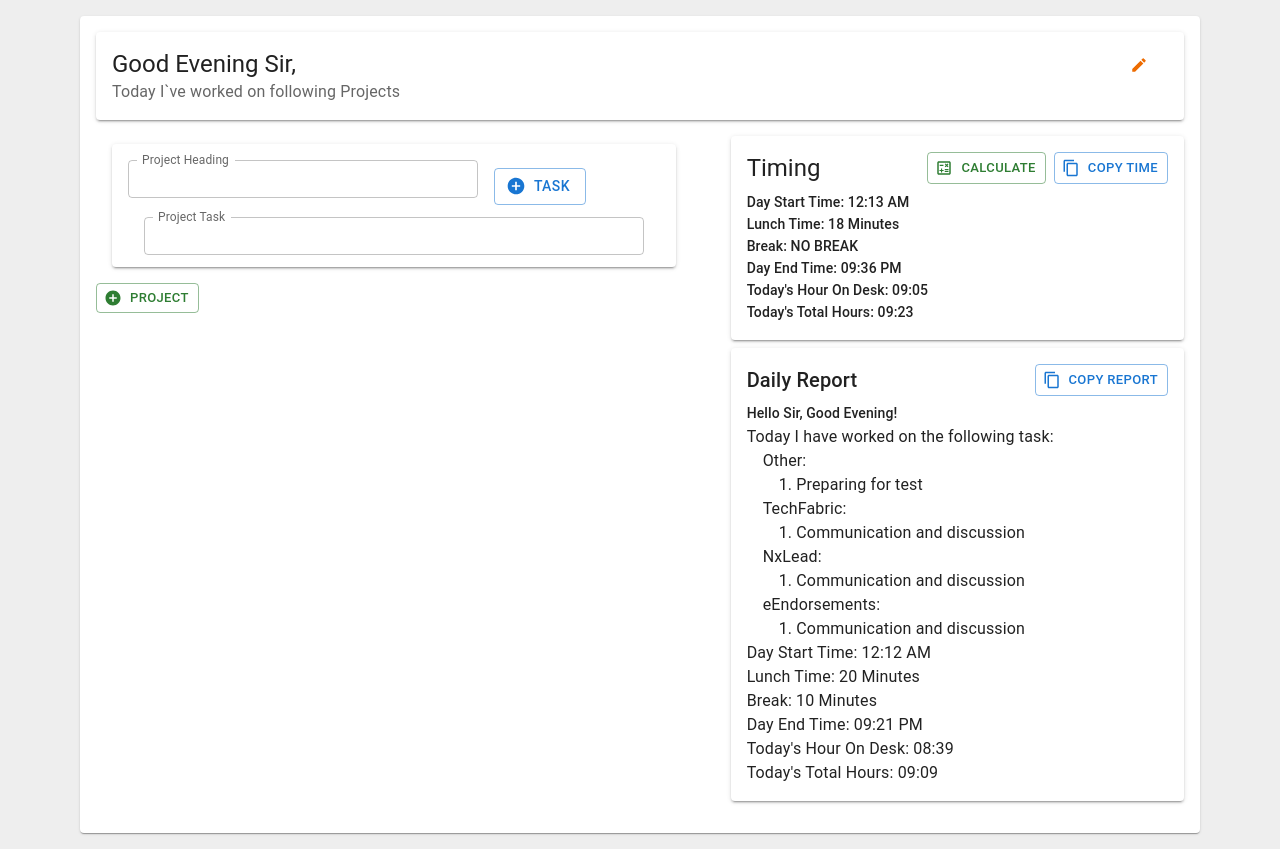
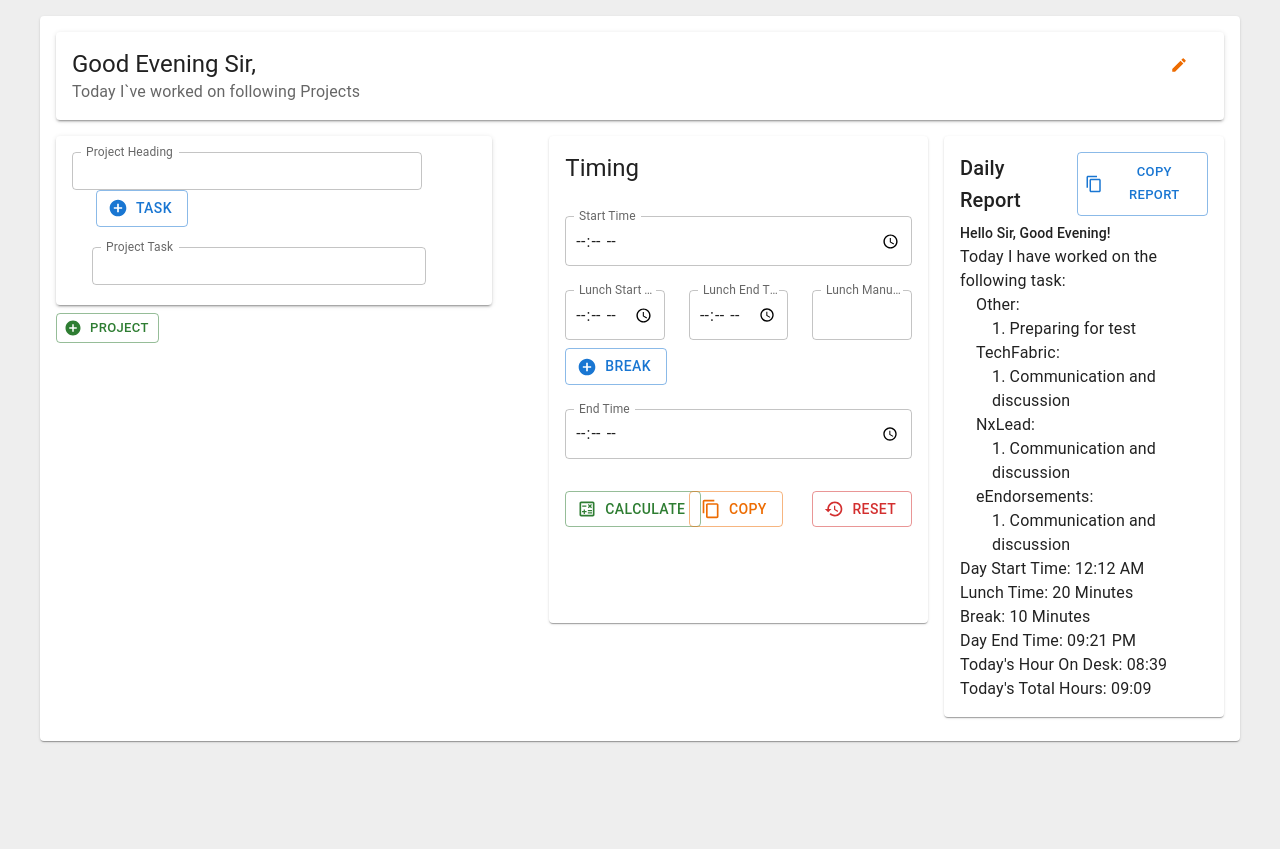
Before and after one commit to sunilFSDeveloper/report-generate, a React (Create React App) app: page / in a window 1280 px wide. After the commit the page ends 800 px from the top, so only its background shows below. Built offline with nearby package versions, Linux system fonts and the light colour scheme.

Commit message:
time-calculation Added time calculation basic

```diff
--- a/src/components/Report.tsx
+++ b/src/components/Report.tsx
@@ -14,21 +14,29 @@ import FinalReportComponent from './FinalReportComponent';
 const Report: React.FC = () => {
 
   return (
-    <Container style={{ justifyContent: 'center', alignItems: 'center' }}>
-      <Card sx={{ margin: 2}}>
-        <Paper elevation={2} sx={{m: 2, mb: 0}}>
+    <Container
+      style={{
+        justifyContent: 'center',
+        alignItems: 'center',
+        maxWidth: '100%'
+        }}
+    >
+      <Card sx={{ margin: 2 }}>
+        <Paper elevation={2} sx={{ m: 2, mb: 0 }}>
           <HeaderComponent />
         </Paper>
         <CardContent>
-          <Grid container>
-            <Grid item xs={7}>
+          <Grid container spacing={2}>
+            <Grid item sm={12} lg={5}>
               <TaskParentComponent />
             </Grid>
-            <Grid item xs={5}>
-              <Paper elevation={2} sx={{p: 2, mb: 1}}>
+            <Grid item sm={12} lg={4}>
+              <Paper  sx={{ p: 2 }}>
                 <TimeDetailsComponent />
               </Paper>
-              <Paper elevation={2} sx={{p: 2, mb: 1}}>
+            </Grid>
+            <Grid item sm={12} lg={3}>
+              <Paper sx={{ p: 2 }}>
                 <FinalReportComponent />
               </Paper>
             </Grid>
--- a/src/components/TaskComponent.tsx
+++ b/src/components/TaskComponent.tsx
@@ -2,18 +2,15 @@ import { AddCircleOutlined } from '@mui/icons-material';
 import { DeleteOutline } from '@mui/icons-material';
 import {
   Button,
+  Grid,
   IconButton,
-  List,
-  ListItem,
   Paper,
   TextField,
-  Typography
 } from '@mui/material';
 import React, { ChangeEvent, useState } from 'react';
 
 const TaskComponent: React.FC = () => {
 
-  const [editProjectDetails, setEditProjectDetails] = useState(true)
   const [projectHeading, setProjectHeading] = useState('')
 
   const uniqueId = () => Math.random().toString(36).substring(7);
@@ -40,8 +37,7 @@ const TaskComponent: React.FC = () => {
 
   return (
     <>
-      <Paper elevation={2} sx={{p: 2, mb: 1, pb: 0 }}>
-        { editProjectDetails ?
+      <Paper elevation={2} sx={{p: 2, mb: 1, maxWidth: '100%' }} >
         <TextField
           label="Project Heading"
           variant="outlined"
@@ -57,34 +53,18 @@ const TaskComponent: React.FC = () => {
             },
           }}
         />
-            :
-            <Typography variant="h6">
-              Project Heading
-            </Typography>
-        }
         <Button
           variant="outlined"
           startIcon={<AddCircleOutlined />}
           size='medium'
-          sx={{ml: 2, mt: 1}}
+          sx={{ ml: 3 }}
           onClick={addTaskField}
           >
           Task
         </Button>
-        <List dense>
         {fields.map((field, index) => (
-            <ListItem
-            secondaryAction={index !==0 &&
-              <IconButton
-                edge="end"
-                aria-label="delete"
-                onClick={() => deleteField(index)}
-              >
-                <DeleteOutline color='error' />
-              </IconButton>
-            }
-            >
-                <div key={field.id}>
+        <Grid container spacing={2} key={field.id} sx={{ m: 0.5 }}>
+          <Grid item xs={10}>
             <TextField
               label="Project Task"
               variant="outlined"
@@ -93,17 +73,27 @@ const TaskComponent: React.FC = () => {
                 shrink: true,
               }}
               sx={{
-                      width: 500,
+                width: '100%',
                 '& .MuiInputBase-input': {
                   height: '5px',
                 },
               }}
               onChange={(e) => handleFieldChange(index, e.target.value)}
             />
-                </div>
-            </ListItem>
+          </Grid>
+          <Grid item xs={2}>
+            {index !== 0 && (
+              <IconButton
+                edge="end"
+                aria-label="delete"
+                onClick={() => deleteField(index)}
+              >
+                <DeleteOutline color="error" />
+              </IconButton>
+            )}
+          </Grid>
+        </Grid>
       ))}
-        </List>
       </Paper>
     </>
   )
--- a/src/components/TaskParentComponent.tsx
+++ b/src/components/TaskParentComponent.tsx
@@ -2,8 +2,8 @@ import { AddCircleOutlined } from '@mui/icons-material';
 import { DeleteOutline } from '@mui/icons-material';
 import {
   Button,
-  IconButton,
-  ListItem,
+  Grid,
+  IconButton
 } from '@mui/material';
 import React, { useState } from 'react';
 import TaskComponent from './TaskComponent';
@@ -29,21 +29,24 @@ const TaskParentComponent: React.FC = () => {
   return (
     <>
       {projects.map((field, index) => (
-        <ListItem
-          secondaryAction={index !==0 &&
-            <IconButton
-              edge="start"
-              aria-label="delete"
-              onClick={() => deleteField(index)}
-            >
-              <DeleteOutline color='error' />
-            </IconButton>
-          }
-          >
-            <div key={field.id}>
+        <Grid container spacing={2} key={field.id}>
+          <Grid item xs={11}>
+            <div>
               <TaskComponent />
             </div>
-        </ListItem>
+          </Grid>
+          <Grid item xs={1}>
+            {index !== 0 && (
+              <IconButton
+                edge="start"
+                aria-label="delete"
+                onClick={() => deleteField(index)}
+              >
+                <DeleteOutline color="error" />
+              </IconButton>
+            )}
+          </Grid>
+        </Grid>
       ))}
       <Button
         variant="outlined"
--- a/src/components/TimeDetailsComponent.tsx
+++ b/src/components/TimeDetailsComponent.tsx
@@ -1,39 +1,312 @@
 import {
+  AddCircleOutlined,
   CalculateOutlined,
   ContentCopy,
+  DeleteOutline,
+  RestoreOutlined,
 } from '@mui/icons-material';
 import {
   Button,
+  Grid,
+  IconButton,
+  TextField,
   Typography
 } from '@mui/material';
-import React from 'react';
+import React, { ReactElement, useState } from 'react';
+
+interface TimeRow {
+  startTime: string;
+  endTime: string;
+  manualTime: string;
+}
 
 const TimeDetailsComponent: React.FC = () => {
+
+  const [timeRows, setTimeRows] = useState<TimeRow[]>([])
+  const [startTime, setStartTime] = useState('')
+  const [lunchStartTime, setLunchStartTime] = useState('')
+  const [lunchEndTime, setLunchEndTime] = useState('')
+  const [lunchManualTime, setLunchManualTime] = useState('')
+  const [endTime, setEndTime] = useState('')
+  const [totalReportingTime, setTotalReportingTime] = useState<ReactElement | undefined>()
+
+  const handleAddRow = () => {
+    setTimeRows([...timeRows, { startTime: '', endTime: '', manualTime: '' }]);
+  };
+
+  const handleRemoveRow = (index: number) => {
+    const updatedRows = [...timeRows];
+    updatedRows.splice(index, 1);
+    setTimeRows(updatedRows);
+  };
+
+  const handleChange = (index: number, field: keyof TimeRow, value: string) => {
+    const updatedRows = [...timeRows];
+    updatedRows[index][field] = value;
+    setTimeRows(updatedRows);
+  }
+
+  const calculateTime = () => {
+    const startTimeDate = new Date(`2022-01-01T${startTime}`)
+    const endTimeDate = new Date(`2022-01-01T${endTime}`)
+    const lunchStartTimeDate = new Date(`2022-01-01T${lunchStartTime}`)
+    const lunchEndTimeDate = new Date(`2022-01-01T${lunchEndTime}`)
+
+    const lunchTime = lunchEndTimeDate.getTime() - lunchStartTimeDate.getTime()
+    const totalFullTime = endTimeDate.getTime() - startTimeDate.getTime()
+
+    const totalLunchTime = lunchManualTime ? Number(lunchManualTime) * 60 * 1000 : lunchTime
+    const finalTime = totalLunchTime ? totalFullTime - totalLunchTime : totalFullTime
+
+    const hours = Math.floor(finalTime / (1000 * 60 * 60))
+    const minutes = Math.floor((finalTime % (1000 * 60 * 60)) / (1000 * 60))
+
+    console.log(finalTime, `${hours} hours ${minutes} minutes`)
+    setTotalReportingTime(
+      <>
+        <Typography variant="body1">Day Start Time: 12:12 AM</Typography>
+        <Typography variant="body1">Lunch Time: 20 Minutes</Typography>
+        <Typography variant="body1">Break: 10 Minutes</Typography>
+        <Typography variant="body1">Day End Time: 09:21 PM</Typography>
+        <Typography variant="body1">Today's Hour On Desk: 08:39</Typography>
+        <Typography variant="body1">Today's Total Hours: 09:09</Typography>
+      </>
+    )
+  }
+
+  const resetReportTime = () => {
+    setStartTime('')
+    setLunchStartTime('')
+    setLunchEndTime('')
+    setLunchManualTime('')
+    setEndTime('')
+  }
+
   return (
     <>
       <Typography variant="h5" gutterBottom sx={{display: 'flex', justifyContent: 'space-between'}}>
         Timing
-        <Button variant="outlined" color='success' size='small' sx={{ml:'auto'}} startIcon={<CalculateOutlined />}>Calculate</Button>
-        <Button variant="outlined" size='small' sx={{ml:1}} startIcon={<ContentCopy />}>Copy Time</Button>
       </Typography>
-      <Typography variant="subtitle2" >
-        Day Start Time: 12:13 AM
-      </Typography>
-      <Typography variant="subtitle2" >
-        Lunch Time: 18 Minutes
-      </Typography>
-      <Typography variant="subtitle2" >
-        Break: NO BREAK
-      </Typography>
-      <Typography variant="subtitle2" >
-        Day End Time: 09:36 PM
-      </Typography>
-      <Typography variant="subtitle2" >
-        Today's Hour On Desk: 09:05
-      </Typography>
-      <Typography variant="subtitle2" >
-        Today's Total Hours: 09:23
-      </Typography>
+      <Grid container spacing={3} sx={{ mt: 1 }}>
+        <Grid item xs={12}>
+          <TextField
+            type='time'
+            label="Start Time"
+            variant="outlined"
+            fullWidth
+            value={startTime}
+            InputLabelProps={{
+              shrink: true
+            }}
+            sx={{
+              '& input': {
+                height: '30px',
+                padding: '10px',
+              },
+            }}
+            onChange={(e) => setStartTime(e.target.value)}
+          />
+        </Grid>
+        <Grid item xs={12} sm={4}>
+          <TextField
+            type="time"
+            label="Lunch Start Time"
+            variant="outlined"
+            fullWidth
+            value={lunchStartTime}
+            InputLabelProps={{
+              shrink: true
+            }}
+            sx={{
+              '& input': {
+                height: '30px',
+                padding: '10px',
+              },
+            }}
+            onChange={(e) => setLunchStartTime(e.target.value)}
+          />
+        </Grid>
+        <Grid item xs={12} sm={4}>
+          <TextField
+            type="time"
+            label="Lunch End Time"
+            variant="outlined"
+            fullWidth
+            value={lunchEndTime}
+            InputLabelProps={{
+              shrink: true
+            }}
+            sx={{
+              '& input': {
+                width: '100%',
+                height: '30px',
+                padding: '10px',
+              },
+            }}
+            onChange={(e) => setLunchEndTime(e.target.value)}
+          />
+        </Grid>
+        <Grid item xs={12} sm={4}>
+          <TextField
+            type="text"
+            label="Lunch Manual Time"
+            variant="outlined"
+            fullWidth
+            value={lunchManualTime}
+            InputLabelProps={{
+              shrink: true
+            }}
+            sx={{
+              '& input': {
+                width: '100%',
+                height: '30px',
+                padding: '10px',
+              },
+            }}
+            onChange={(e) => setLunchManualTime(e.target.value)}
+          />
+        </Grid>
+        <Button
+          variant="outlined"
+          startIcon={<AddCircleOutlined />}
+          size='medium'
+          sx={{ ml: 3, mt: 1 }}
+          onClick={handleAddRow}
+          >
+          Break
+        </Button>
+        {timeRows.map((row, index) => (
+        <Grid container spacing={2} key={index} sx={{ m: 1 }}>
+          <Grid item xs={12} sm={4}>
+            <TextField
+              type="time"
+              label="Start Time"
+              variant="outlined"
+              value={row.startTime}
+              onChange={(e) => handleChange(index, 'startTime', e.target.value)}
+              fullWidth
+              InputLabelProps={{
+                shrink: true
+              }}
+              sx={{
+                '& input': {
+                  width: '100%',
+                  height: '30px',
+                  padding: '10px',
+                },
+              }}
+            />
+          </Grid>
+          <Grid item xs={12} sm={4}>
+            <TextField
+              type="time"
+              label="End Time"
+              variant="outlined"
+              value={row.endTime}
+              onChange={(e) => handleChange(index, 'endTime', e.target.value)}
+              fullWidth
+              InputLabelProps={{
+                shrink: true
+              }}
+              sx={{
+                '& input': {
+                  width: '100%',
+                  height: '30px',
+                  padding: '10px',
+                },
+              }}
+            />
+          </Grid>
+          <Grid item xs={12} sm={3}>
+            <TextField
+              type="text"
+              label="Manual Time"
+              variant="outlined"
+              value={row.manualTime}
+              onChange={(e) => handleChange(index, 'manualTime', e.target.value)}
+              fullWidth
+              InputLabelProps={{
+                shrink: true
+              }}
+              sx={{
+                '& input': {
+                  width: '100%',
+                  height: '30px',
+                  padding: '10px',
+                },
+              }}
+            />
+          </Grid>
+          <Grid item xs={12} sm={1}>
+            <IconButton onClick={() => handleRemoveRow(index)}>
+              <DeleteOutline color='error' />
+            </IconButton>
+          </Grid>
+        </Grid>
+      ))}
+        <Grid item xs={12}>
+          <TextField
+            type='time'
+            label="End Time"
+            variant="outlined"
+            fullWidth
+            value={endTime}
+            InputLabelProps={{
+              shrink: true
+            }}
+            sx={{
+              '& input': {
+                height: '30px',
+                padding: '10px',
+              },
+            }}
+            onChange={(e) => setEndTime(e.target.value)}
+          />
+        </Grid>
+      </Grid>
+      <Grid
+        container
+        direction="row"
+        justifyContent="space-between"
+        spacing={3}
+        sx={{ my: 1 }}
+      >
+        <Grid item sm={12} md={4}>
+          <Button
+            variant="outlined"
+            color='success'
+            size='medium'
+            startIcon={<CalculateOutlined />}
+            onClick={calculateTime}
+          >
+            Calculate
+          </Button>
+        </Grid>
+        <Grid item sm={12} md={4}>
+          <Button
+            variant="outlined"
+            color='warning'
+            size='medium'
+            startIcon={<ContentCopy />}
+          >
+            Copy
+          </Button>
+        </Grid>
+        <Grid item sm={12} md={4}>
+          <Button
+              variant="outlined"
+              color='error'
+              size='medium'
+              startIcon={<RestoreOutlined />}
+              onClick={resetReportTime}
+            >
+            Reset
+          </Button>
+        </Grid>
+        <Grid item md={12} sx={{ p: 3, mt: 3 }}>
+          {totalReportingTime}
+        </Grid>
+      </Grid>
     </>
   )
 }
```
Lines whose indentation alone changed are shown as unchanged.
